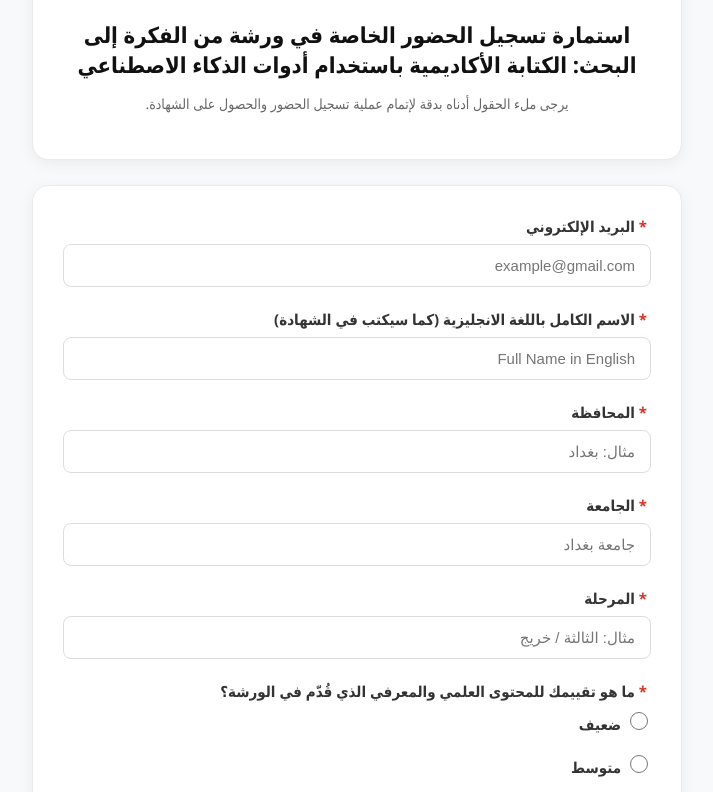
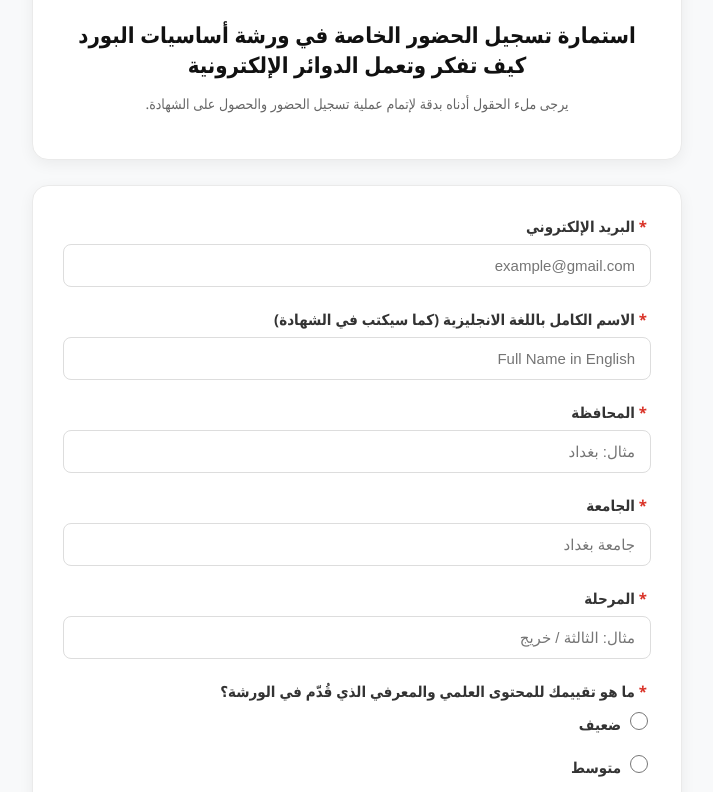
Before and after one commit to alkabeenakrb-coder/biomed-hub, a plain HTML site: page attendance.html in a window 1280 px wide. Shown: the part 157-949 px from the top of the page, without its empty margins (283-996 px from the left). Drawn offline with Linux system fonts and the light colour scheme.

Commit message:
Update attendance.html

```diff
--- a/attendance.html
+++ b/attendance.html
@@ -8,7 +8,8 @@
 
     <meta name="viewport" content="width=device-width, initial-scale=1.0">
 
-    <title>ورشة من الفكرة إلى البحث: الكتابة الأكاديمية باستخدام أدوات الذكاء الاصطناعي  </title>
+    <title>ورشة أساسيات البورد كيف تفكر وتعمل
+الدوائر الإلكترونية </title>
 
     <link rel="stylesheet" href="https://cdnjs.cloudflare.com/ajax/libs/font-awesome/6.4.0/css/all.min.css">
 
@@ -260,7 +261,8 @@
 
         <img src="M.png" alt="BioMed Hub Logo" class="logo-img">
 
-        <h1 id="workshopTitle">استمارة تسجيل الحضور الخاصة في ورشة من الفكرة إلى البحث: الكتابة الأكاديمية باستخدام أدوات الذكاء الاصطناعي</h1>
+        <h1 id="workshopTitle">استمارة تسجيل الحضور الخاصة في ورشة أساسيات البورد كيف تفكر وتعمل
+الدوائر الإلكترونية</h1>
 
         <p id="workshopDesc">يرجى ملء الحقول أدناه بدقة لإتمام عملية تسجيل الحضور والحصول على الشهادة.</p>
 
```
